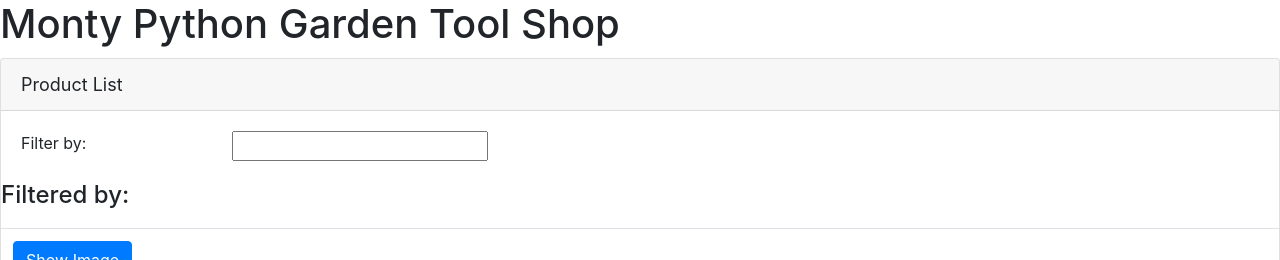
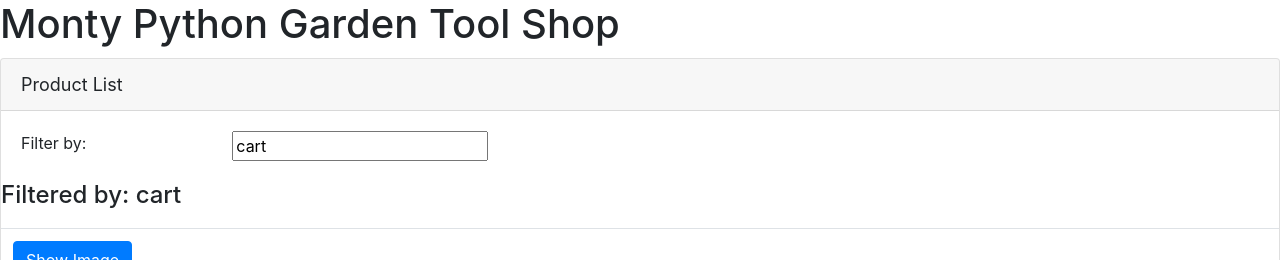
Before and after one commit to akexinad/first-angular, an Angular app in the folder Angular-GettingStarted/APM-Start/: page / in a window 1280 px wide. Shown: the top 260 px of the page. Built offline with nearby package versions, Linux system fonts and the light colour scheme.

Commit message:
handling input with two way binding

```diff
--- a/Angular-GettingStarted/APM-Start/src/app/app.module.ts
+++ b/Angular-GettingStarted/APM-Start/src/app/app.module.ts
@@ -1,5 +1,6 @@
 import { BrowserModule } from '@angular/platform-browser';
 import { NgModule } from '@angular/core';
+import { FormsModule } from "@angular/forms";
 
 import { AppComponent } from './app.component';
 import { ProductListComponent } from './products/product_list.component';
@@ -10,7 +11,8 @@
     ProductListComponent
   ],
   imports: [
-    BrowserModule
+    BrowserModule,
+    FormsModule
   ],
   bootstrap: [AppComponent]
 })
--- a/Angular-GettingStarted/APM-Start/src/app/products/product_list.component.html
+++ b/Angular-GettingStarted/APM-Start/src/app/products/product_list.component.html
@@ -6,13 +6,15 @@
         <div class='row'>
             <div class='col-md-2'>Filter by:</div>
             <div class='col-md-4'>
-                <input type='text' />
+                <input type='text'
+                    [(ngModel)]='listFilter'
+                />
             </div>
         </div>
     </div>
     <div class='row'>
         <div class='col-md-6'>
-            <h4>Filtered by: </h4>
+            <h4>Filtered by: {{ listFilter }}</h4>
         </div>
     </div>
     <div class='table-responsive'>
--- a/Angular-GettingStarted/APM-Start/src/app/products/product_list.component.ts
+++ b/Angular-GettingStarted/APM-Start/src/app/products/product_list.component.ts
@@ -14,6 +14,7 @@
     // Event flags
     showImage: boolean = false;
     // any[] means ANY DATA TYPE
+    listFilter: string = 'cart';
     products: any[] = [
         {
           "productId": 1,
```
